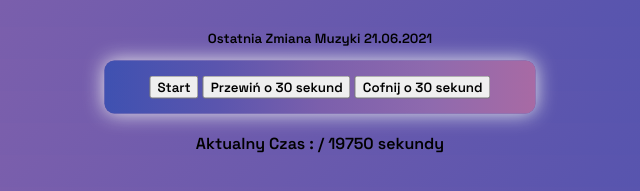
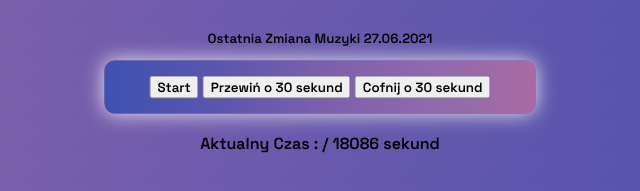
Before and after one commit to szymolekk/wsluchajsie, a plain HTML site: page index.html in a window 1280 px wide. Shown: the part 313-504 px from the top of the page, 320-960 px from the left. Drawn offline with Linux system fonts and the light colour scheme.

Commit message:
Poprawki

```diff
--- a/index.html
+++ b/index.html
@@ -29,10 +29,10 @@
 <a href=linki.html>Linki</a>
 </div>
 <div class="czasomierz">
-    <p>Aktualny Czas : <span id="demo"></span> / 19750 sekundy</p>
+    <p>Aktualny Czas : <span id="demo"></span> / 18086 sekund</p>
 </div>
 <div class="info">
-    <h5>Ostatnia Zmiana Muzyki 21.06.2021</h5>
+    <h5>Ostatnia Zmiana Muzyki 27.06.2021</h5>
 </div>
 
 
```
